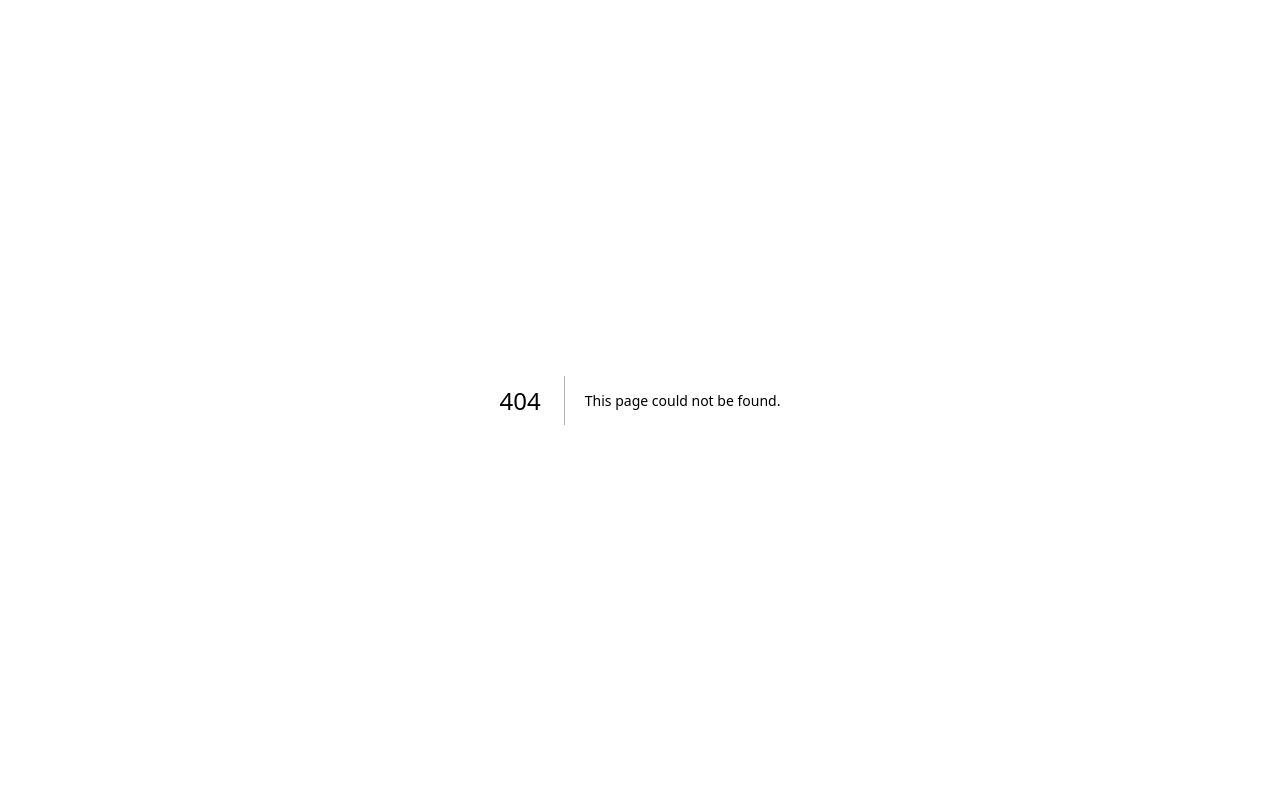
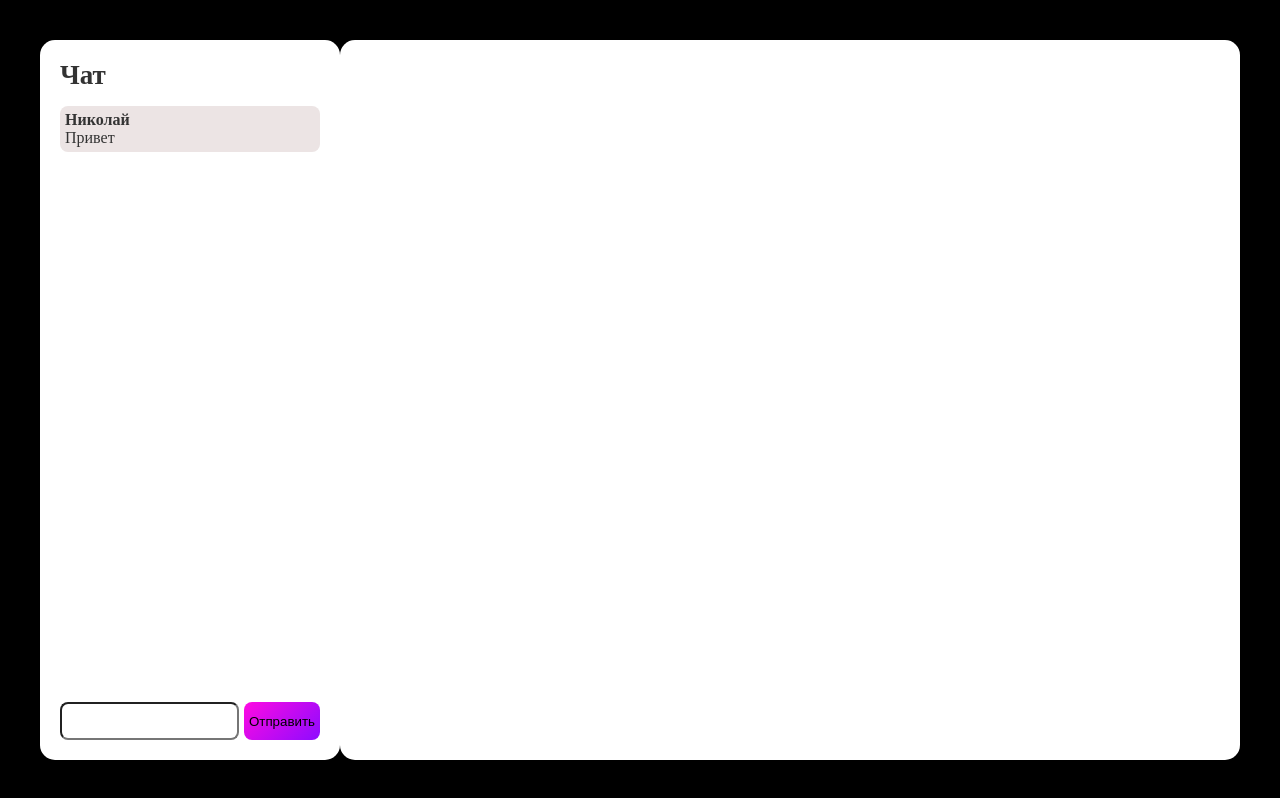
Before and after one commit to Leroyalle/guess-the-drawing-frontend, a Next.js app: page /game/1 in a window 1280 px wide. Before the commit this address had no page. Built offline with nearby package versions, Linux system fonts and the light colour scheme.

Commit message:
базовая стилизация главной и игровой страниц

```diff
--- /dev/null
+++ b/app/Home.module.scss
@@ -0,0 +1,51 @@
+.main {
+  background-color: rgb(0, 0, 0);
+  height: 100%;
+}
+
+.container {
+  width: 600px;
+  margin: 0 auto;
+  position: absolute;
+  left: 50%;
+  top: 50%;
+  transform: translate(-50%, -50%);
+  display: grid;
+  place-items: center;
+  .title {
+    font-weight: 800;
+    font-size: 63px;
+    line-height: 75px;
+    color: #fff;
+    text-shadow: 0 4px 4px rgba(0, 0, 0, 0.25);
+    text-align: center;
+    margin-bottom: 20px;
+  }
+  .subtitle {
+    text-align: center;
+    font-weight: 400;
+    font-size: 29px;
+    line-height: 39px;
+    color: #fff;
+    text-shadow: 0 4px 4px rgba(0, 0, 0, 0.25);
+    margin-bottom: 30px;
+  }
+  .startGameButton {
+    border-radius: 40px;
+    padding: 20px 50px;
+    color: #fff;
+    font-size: 18px;
+    cursor: pointer;
+    display: grid;
+    place-items: center;
+
+    background: linear-gradient(180deg, #8d0bff 0%, #ff0ae2 100%);
+    transition: all 150ms ease-in-out;
+    &:hover {
+      opacity: 0.8;
+    }
+    &:active {
+      opacity: 0.6;
+    }
+  }
+}
--- /dev/null
+++ b/app/game/[id]/Game.module.scss
@@ -0,0 +1,70 @@
+.main {
+  background-color: black;
+}
+.game {
+  padding: 40px;
+  height: 100vh;
+  display: grid;
+  grid-template-columns: 1fr 3fr;
+  .title {
+    font-weight: 900;
+    font-size: 27px;
+  }
+  .chat {
+    background-color: #fff;
+    max-width: 300px;
+    width: 100%;
+    height: 100%;
+    border-radius: 15px;
+    padding: 20px;
+    display: flex;
+    flex-direction: column;
+  }
+  .messages {
+    display: flex;
+    flex-direction: column;
+    gap: 20px;
+    flex-grow: 1;
+    margin: 15px 0;
+    .message {
+      background-color: #ece4e4;
+      padding: 5px;
+      border-radius: 8px;
+      .name {
+        font-weight: 900;
+      }
+    }
+  }
+
+  .input {
+    display: flex;
+    justify-content: space-between;
+    gap: 5px;
+    .field {
+      padding: 7px 5px 7px 8px;
+      flex-grow: 1;
+      width: 100%;
+      border-radius: 8px;
+      font-size: 17px;
+    }
+    .send {
+      background: linear-gradient(-45deg, #8d0bff 0%, #ff0ae2 100%);
+      padding: 5px;
+      border-radius: 8px;
+      transition: all 150ms ease-in-out;
+      &:hover {
+        opacity: 0.8;
+      }
+      &:active {
+        opacity: 0.6;
+      }
+    }
+  }
+
+  .canvas {
+    background-color: #fff;
+    width: 100%;
+    height: 100%;
+    border-radius: 15px;
+  }
+}
--- /dev/null
+++ b/app/game/[id]/page.tsx
@@ -0,0 +1,29 @@
+import Image from 'next/image';
+import styles from './Game.module.scss';
+
+export default function Game() {
+  return (
+    <main className={styles.main}>
+      <div className={styles.game}>
+        <div className={styles.chat}>
+          <div className={styles.title}>Чат</div>
+          <div className={styles.messages}>
+            <div className={styles.message}>
+              <b className={styles.name}>Николай</b>
+              <p className={styles.text}>Привет</p>
+            </div>
+          </div>
+          <div className={styles.input}>
+            <input type="text" className={styles.field} />
+
+            <button className={styles.send}>Отправить</button>
+          </div>
+        </div>
+
+        <div className={styles.canvas}>
+          <div id="paint" />
+        </div>
+      </div>
+    </main>
+  );
+}
--- a/app/globals.css
+++ /dev/null
@@ -1,107 +0,0 @@
-:root {
-  --max-width: 1100px;
-  --border-radius: 12px;
-  --font-mono: ui-monospace, Menlo, Monaco, "Cascadia Mono", "Segoe UI Mono",
-    "Roboto Mono", "Oxygen Mono", "Ubuntu Monospace", "Source Code Pro",
-    "Fira Mono", "Droid Sans Mono", "Courier New", monospace;
-
-  --foreground-rgb: 0, 0, 0;
-  --background-start-rgb: 214, 219, 220;
-  --background-end-rgb: 255, 255, 255;
-
-  --primary-glow: conic-gradient(
-    from 180deg at 50% 50%,
-    #16abff33 0deg,
-    #0885ff33 55deg,
-    #54d6ff33 120deg,
-    #0071ff33 160deg,
-    transparent 360deg
-  );
-  --secondary-glow: radial-gradient(
-    rgba(255, 255, 255, 1),
-    rgba(255, 255, 255, 0)
-  );
-
-  --tile-start-rgb: 239, 245, 249;
-  --tile-end-rgb: 228, 232, 233;
-  --tile-border: conic-gradient(
-    #00000080,
-    #00000040,
-    #00000030,
-    #00000020,
-    #00000010,
-    #00000010,
-    #00000080
-  );
-
-  --callout-rgb: 238, 240, 241;
-  --callout-border-rgb: 172, 175, 176;
-  --card-rgb: 180, 185, 188;
-  --card-border-rgb: 131, 134, 135;
-}
-
-@media (prefers-color-scheme: dark) {
-  :root {
-    --foreground-rgb: 255, 255, 255;
-    --background-start-rgb: 0, 0, 0;
-    --background-end-rgb: 0, 0, 0;
-
-    --primary-glow: radial-gradient(rgba(1, 65, 255, 0.4), rgba(1, 65, 255, 0));
-    --secondary-glow: linear-gradient(
-      to bottom right,
-      rgba(1, 65, 255, 0),
-      rgba(1, 65, 255, 0),
-      rgba(1, 65, 255, 0.3)
-    );
-
-    --tile-start-rgb: 2, 13, 46;
-    --tile-end-rgb: 2, 5, 19;
-    --tile-border: conic-gradient(
-      #ffffff80,
-      #ffffff40,
-      #ffffff30,
-      #ffffff20,
-      #ffffff10,
-      #ffffff10,
-      #ffffff80
-    );
-
-    --callout-rgb: 20, 20, 20;
-    --callout-border-rgb: 108, 108, 108;
-    --card-rgb: 100, 100, 100;
-    --card-border-rgb: 200, 200, 200;
-  }
-}
-
-* {
-  box-sizing: border-box;
-  padding: 0;
-  margin: 0;
-}
-
-html,
-body {
-  max-width: 100vw;
-  overflow-x: hidden;
-}
-
-body {
-  color: rgb(var(--foreground-rgb));
-  background: linear-gradient(
-      to bottom,
-      transparent,
-      rgb(var(--background-end-rgb))
-    )
-    rgb(var(--background-start-rgb));
-}
-
-a {
-  color: inherit;
-  text-decoration: none;
-}
-
-@media (prefers-color-scheme: dark) {
-  html {
-    color-scheme: dark;
-  }
-}
--- /dev/null
+++ b/app/globals.scss
@@ -0,0 +1,47 @@
+html {
+  scroll-behavior: smooth;
+}
+
+body,
+* {
+  margin: 0;
+  padding: 0;
+  box-sizing: border-box;
+}
+
+body {
+  display: flex;
+  flex-direction: column;
+  height: 100vh;
+  color: #333333;
+}
+.main {
+  flex-grow: 1;
+}
+
+button {
+  border: none;
+  cursor: pointer;
+  background-color: transparent;
+}
+a {
+  text-decoration: none;
+  color: inherit;
+}
+
+ul,
+ol {
+  list-style-type: none;
+}
+
+.visually-hidden {
+  position: absolute;
+  width: 1px;
+  height: 1px;
+  margin: -1px;
+  border: 0;
+  padding: 0;
+  white-space: nowrap;
+  clip: rect(0 0 0 0);
+  overflow: hidden;
+}
--- a/app/layout.tsx
+++ b/app/layout.tsx
@@ -1,5 +1,5 @@
 import type { Metadata } from 'next';
-import './globals.css';
+import './globals.scss';
 
 export const metadata: Metadata = {
   title: 'Create Next App',
--- a/package.json
+++ b/package.json
@@ -1,5 +1,5 @@
 {
-  "name": "gartic-show",
+  "name": "guess-the-drawing",
   "version": "0.1.0",
   "private": true,
   "scripts": {
```
Also changed, not shown: app/components/Canvas/index.tsx (added, +9 -0 lines), app/page.tsx (+12 -2 lines), app/components/Canvas/Canvas.module.scss (added).
